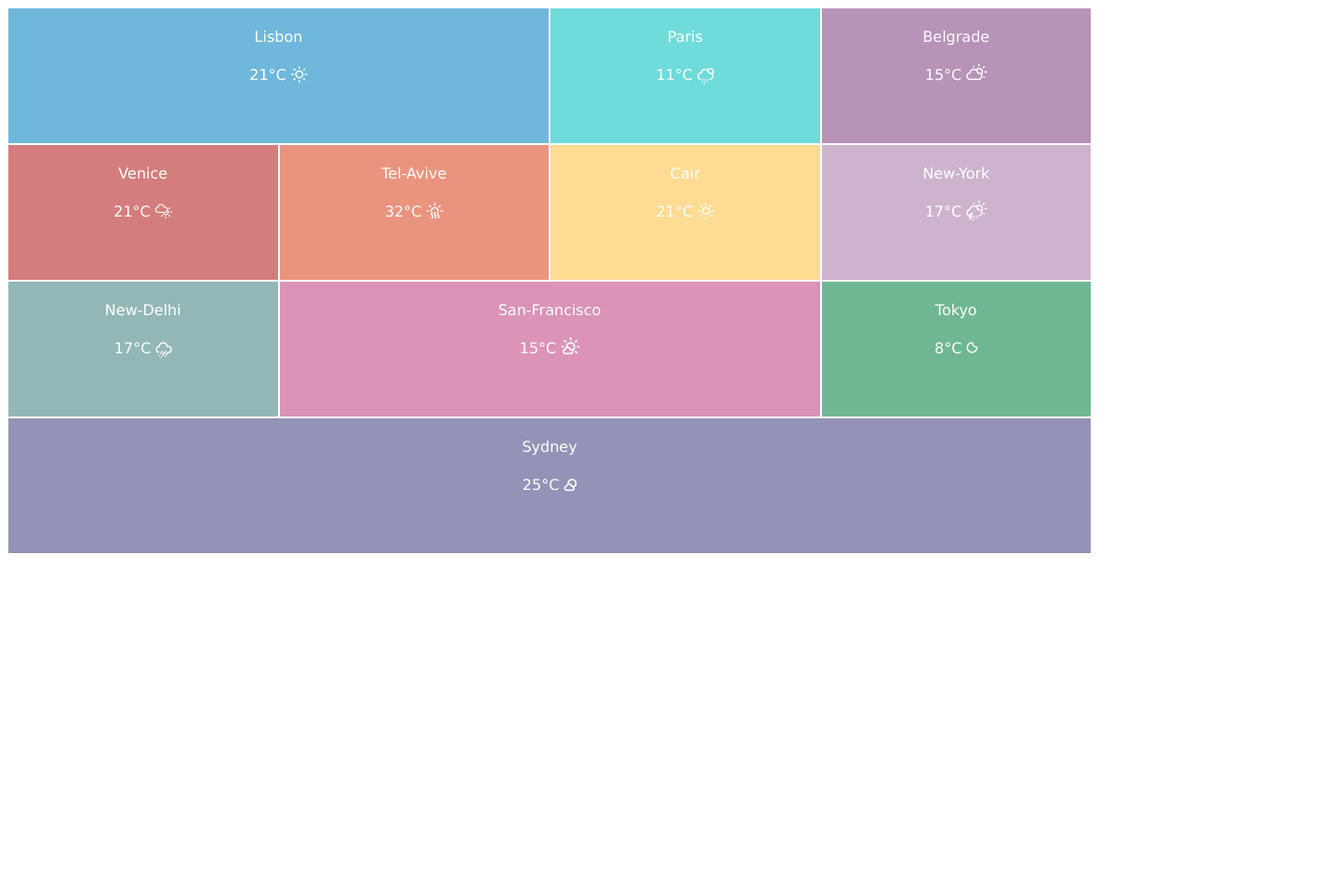
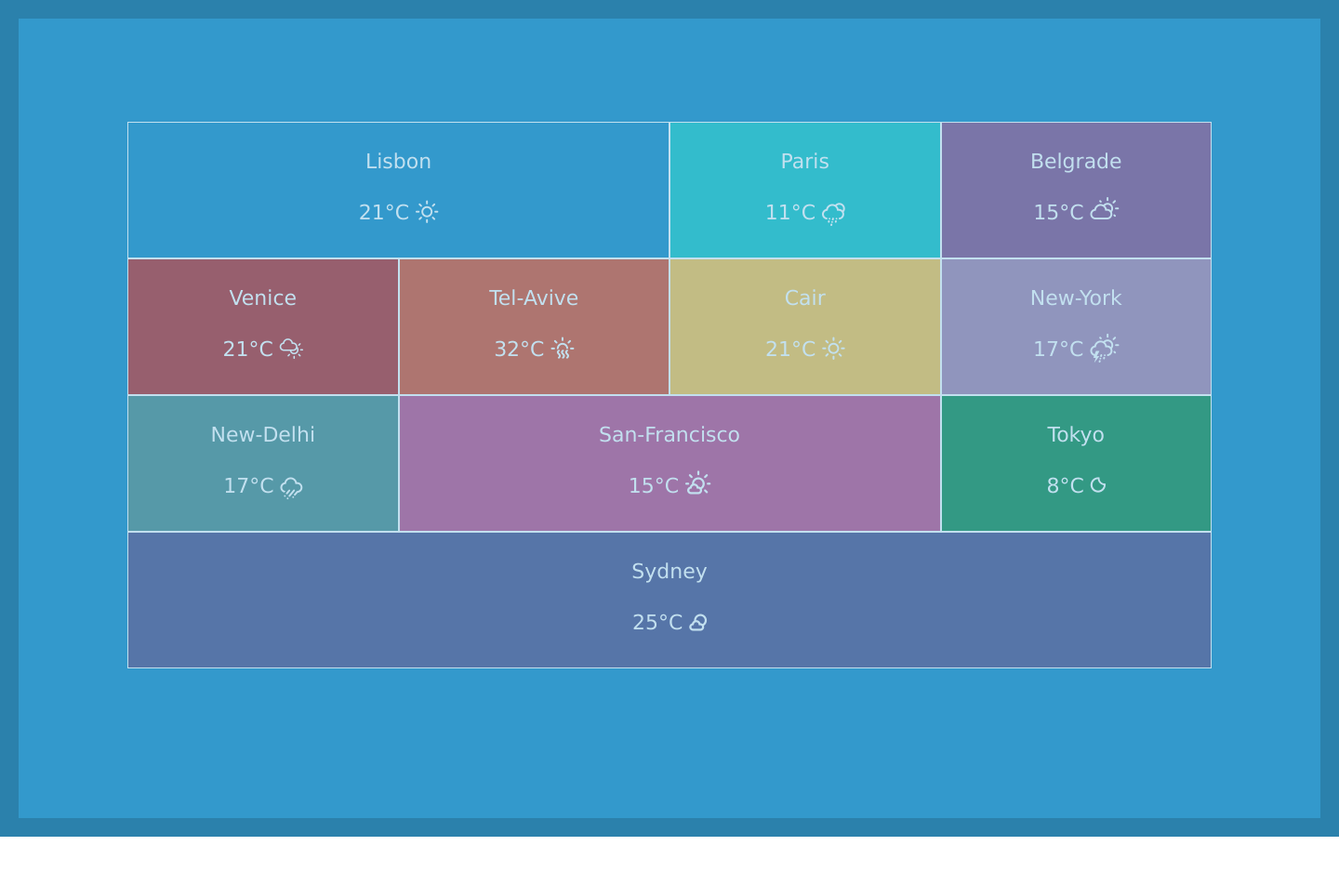
Before and after one commit to TetianaILCHYSHYN/weather-icons-master, a website: page index.html in a window 1280 px wide. Shown: the top 938 px of the page at 93% size, 1440 px wide, since content can reach past the window. Before the commit the page ends 800 px from the top, so only its background shows below. Drawn offline with Linux system fonts and the light colour scheme.

Commit message:
next commit

```diff
--- a/index.html
+++ b/index.html
@@ -9,6 +9,7 @@
 
 </head>
 <body>
+  <main>
     <ul class="cities">
       <li class="big">
         <h4>Lisbon</h4>
@@ -61,5 +62,6 @@
         <i class="wi wi-night-partly-cloudy"></i>
       </li>
     </ul>
+  </main>
 </body>
 </html>
--- a/style.css
+++ b/style.css
@@ -1,8 +1,26 @@
+body {
+  height: 2000px;
+  margin: auto;
+}
+
+main {
+  display: flex;
+  align-items: center;
+  margin: auto;
+  width: 1440px;
+  height: 900px;
+  background-color: #3399CC;
+  box-sizing: border-box;
+  border: 20px solid #2B81AC;
+}
+
 .cities {
   width: 1166px;
   height: 588px;
-  margin: 0;
+  margin: 0 auto;
+  margin-bottom: 50px;
   padding: 0;
+  cursor: url('cursor.svg'), auto;
 }
 
 .cities>li {
@@ -15,6 +33,7 @@
   color: white;
   text-align: center;
   font-family: "Lucida Sans Unicode", Arial, Helvetica, sans-serif;
+  font-size: 22px;
   transition: 1s;
 }
 
@@ -35,41 +54,41 @@
 }
 
 li:nth-child(1) {
-  background-color:#3399CC;
+  background-color: #3399CC;
 }
 
 li:nth-child(2) {
-  background-color:#33CCCC;
+  background-color: #33CCCC;
 }
 
 li:nth-child(3) {
-  background-color:#996699;
+  background-color: #996699;
 }
 
 li:nth-child(5) {
-  background-color:#E2674A;
+  background-color: #E2674A;
 }
 
 li:nth-child(6) {
-  background-color:#FFCC66;
+  background-color: #FFCC66;
 }
 
 li:nth-child(7) {
-  background-color:#B894B8;
+  background-color: #B894B8;
 }
 
 li:nth-child(8) {
-  background-color:#669999;
+  background-color: #669999;
 }
 
 li:nth-child(9) {
-  background-color:#CC6699;
+  background-color: #CC6699;
 }
 
 li:nth-child(10) {
-  background-color:#339966;
+  background-color: #339966;
 }
 
 li:nth-child(11) {
-  background-color:#666699;
+  background-color: #666699;
 }
```
Also changed, not shown: cursor.svg (added). Lines whose indentation alone changed are shown as unchanged.
